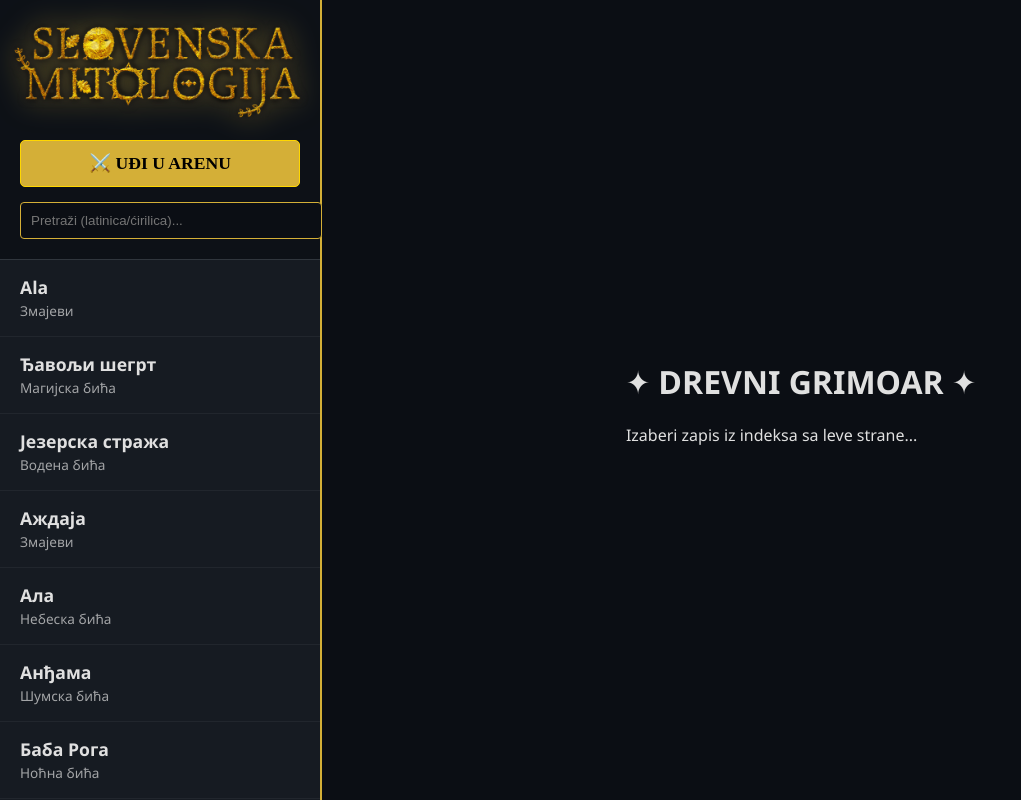
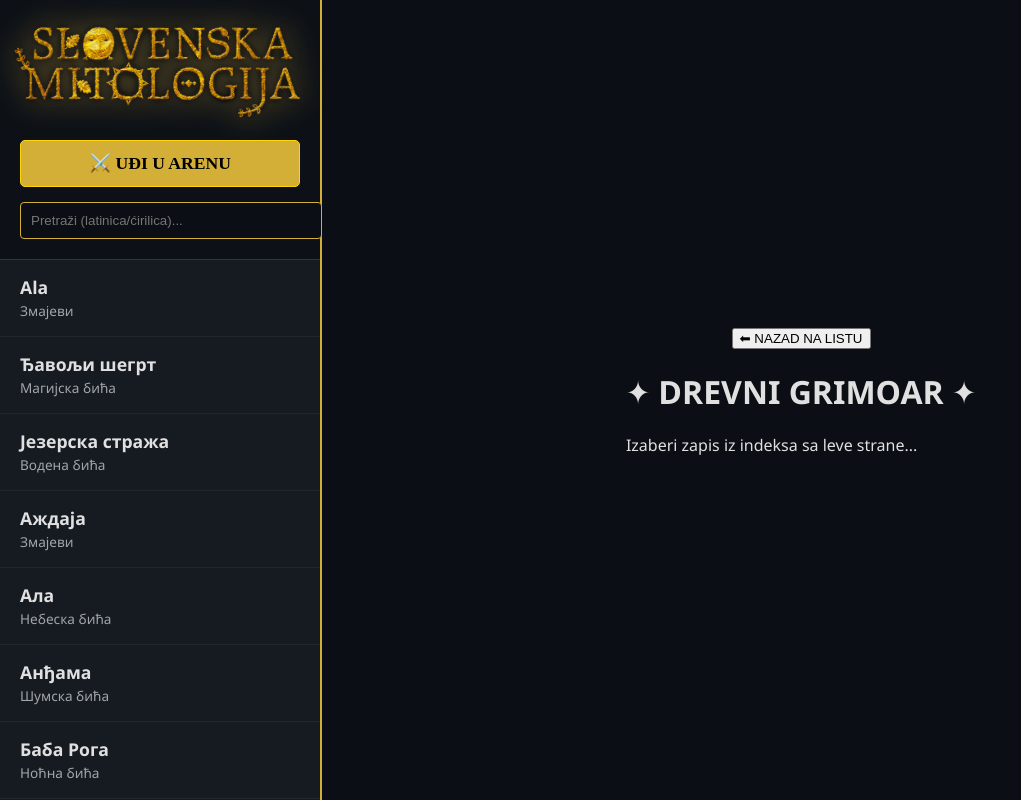
Before and after one commit to grujo85/Slovenska-Mitologija, a Flask app: page / in a window 1280 px wide. Shown: the whole page, without its empty margins (0-1021 px from the left). Run offline with Flask 3, Linux system fonts and the light colour scheme; data comes from the database, SQL or seed files in the repository; some web fonts are replaced.

Commit message:
galerija.html

```diff
--- a/templates/galerija.html
+++ b/templates/galerija.html
@@ -44,6 +44,9 @@
     </aside>
 
     <main class="content-area">
+		<button class="back-btn" onclick="document.body.classList.remove('detalji-aktivni')">
+        ⬅ NAZAD NA LISTU
+    	</button>
         <div id="empty-state" class="center-msg">
             <h1>✦ DREVNI GRIMOAR ✦</h1>
             <p>Izaberi zapis iz indeksa sa leve strane...</p>
```
